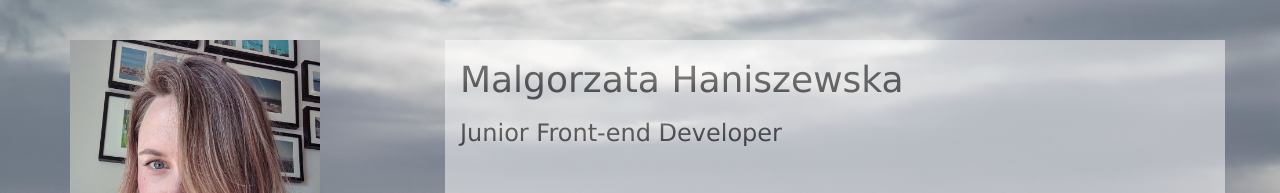
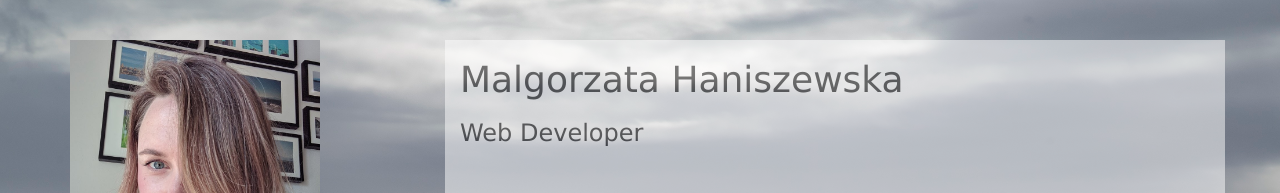
Before and after one commit to yetka/yetka-portfolio, a plain HTML site: page index.html in a window 1280 px wide. Shown: the top 193 px of the page. Drawn offline with nearby package versions, Linux system fonts and the light colour scheme.

Commit message:
change subtitle

```diff
--- a/index.html
+++ b/index.html
@@ -25,7 +25,7 @@
           <div class="col-md-8 transparent">
             <div class="name">
               <h1>Malgorzata Haniszewska</h1>
-              <h3>Junior Front-end Developer</h3>
+              <h3>Web Developer</h3>
             </div>
             <br>
             <br>
```
